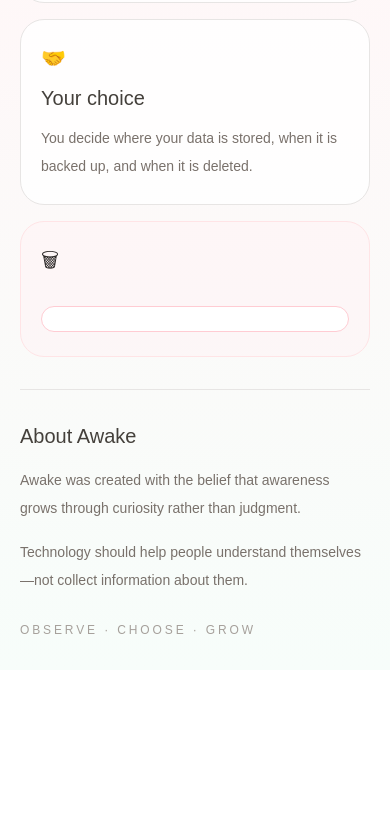
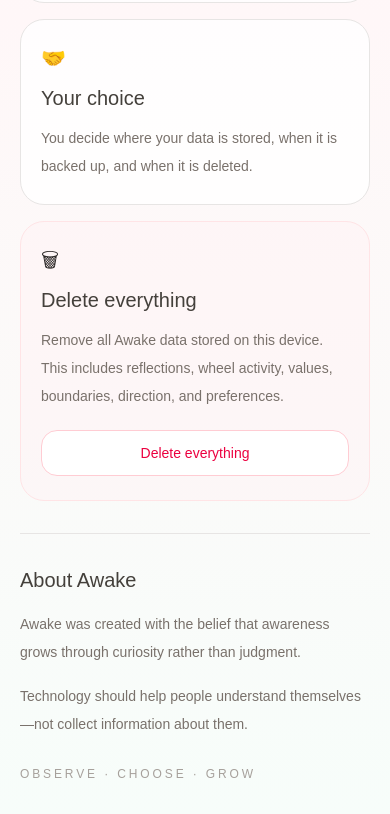
Before and after one commit to acsuarezgil-svg/awake, a Next.js app: page /privacy in a window 390 px wide. Shown: the part 781-1595 px from the top of the page. Before the commit the page ends 1451 px from the top, so only its background shows below. Built offline with nearby package versions, Linux system fonts and the light colour scheme.

Commit message:
verify privacy works on mobile es

```diff
--- a/app/privacy/page.tsx
+++ b/app/privacy/page.tsx
@@ -100,20 +100,19 @@
               isDark ? "text-stone-100" : "text-stone-800"
             }`}
           >
-            Your journey has been cleared.
+            {t.privacyPage.clearedTitle}
           </h1>
 
           <p
             className={`mt-4 max-w-sm text-sm leading-7 ${bodyTextClass}`}
           >
-            Everything Awake stored on this device has been
-            removed.
+            {t.privacyPage.clearedText}
           </p>
 
           <p
             className={`mt-6 text-sm leading-7 ${bodyTextClass}`}
           >
-            Thank you for spending time with Awake.
+            {t.privacyPage.thankYou}
           </p>
 
           <p
@@ -121,7 +120,7 @@
               isDark ? "text-slate-400" : "text-stone-400"
             }`}
           >
-            Observe · Choose · Grow
+            {t.privacyPage.tagline}
           </p>
 
           <Link
@@ -132,7 +131,7 @@
                 : "border-stone-800 bg-stone-800 text-white hover:bg-stone-700"
             }`}
           >
-            Begin Again
+            {t.privacyPage.beginAgain}
           </Link>
         </section>
       </main>
@@ -304,21 +303,19 @@
               isDark ? "text-stone-100" : "text-stone-700"
             }`}
           >
-            About Awake
+            {t.privacyPage.aboutTitle}
           </h2>
 
           <p
             className={`mt-4 text-sm leading-7 ${bodyTextClass}`}
           >
-            Awake was created with the belief that awareness
-            grows through curiosity rather than judgment.
+            {t.privacyPage.aboutTextOne}
           </p>
 
           <p
             className={`mt-4 text-sm leading-7 ${bodyTextClass}`}
           >
-            Technology should help people understand
-            themselves—not collect information about them.
+            {t.privacyPage.aboutTextTwo}
           </p>
 
           <p
@@ -326,7 +323,7 @@
               isDark ? "text-slate-400" : "text-stone-400"
             }`}
           >
-            Observe · Choose · Grow
+            {t.privacyPage.tagline}
           </p>
         </section>
       </section>
--- a/app/translations.ts
+++ b/app/translations.ts
@@ -174,6 +174,31 @@
       choiceText:
         "You decide where your data is stored, when it is backed up, and when it is deleted.",
 
+      deleteTitle: "Delete everything",
+      deleteText:
+        "Remove all Awake data stored on this device. This includes reflections, wheel activity, values, boundaries, direction, and preferences.",
+      deleteButton: "Delete Everything",
+
+      confirmTitle: "Delete everything?",
+      confirmText:
+        "Everything Awake stored on this device will be permanently removed.",
+      cannotUndo: "This cannot be undone.",
+      cancel: "Cancel",
+
+      clearedTitle: "Your journey has been cleared.",
+      clearedText:
+        "Everything Awake stored on this device has been removed.",
+      thankYou: "Thank you for spending time with Awake.",
+      beginAgain: "Begin Again",
+
+      aboutTitle: "About Awake",
+      aboutTextOne:
+        "Awake was created with the belief that awareness grows through curiosity rather than judgment.",
+      aboutTextTwo:
+        "Technology should help people understand themselves—not collect information about them.",
+
+      tagline: "Observe · Choose · Grow",
+
     },
   },
 
@@ -347,6 +372,17 @@
     choiceTitle: "Tu elección",
     choiceText:
       "Tú decides dónde se almacenan tus datos, cuándo se respaldan y cuándo se eliminan.",
+
+    deleteTitle: "Eliminar todo",
+    deleteText:
+      "Elimina todos los datos de Awake almacenados en este dispositivo. Esto incluye reflexiones, actividad de las ruedas, valores, límites, dirección y preferencias.",
+    deleteButton: "Eliminar todo",
+
+    confirmTitle: "¿Eliminar todo?",
+    confirmText:
+      "Todo lo que Awake almacenó en este dispositivo será eliminado permanentemente.",
+    cannotUndo: "Esta acción no se puede deshacer.",
+    cancel: "Cancelar",
   },
   },
 };
```
